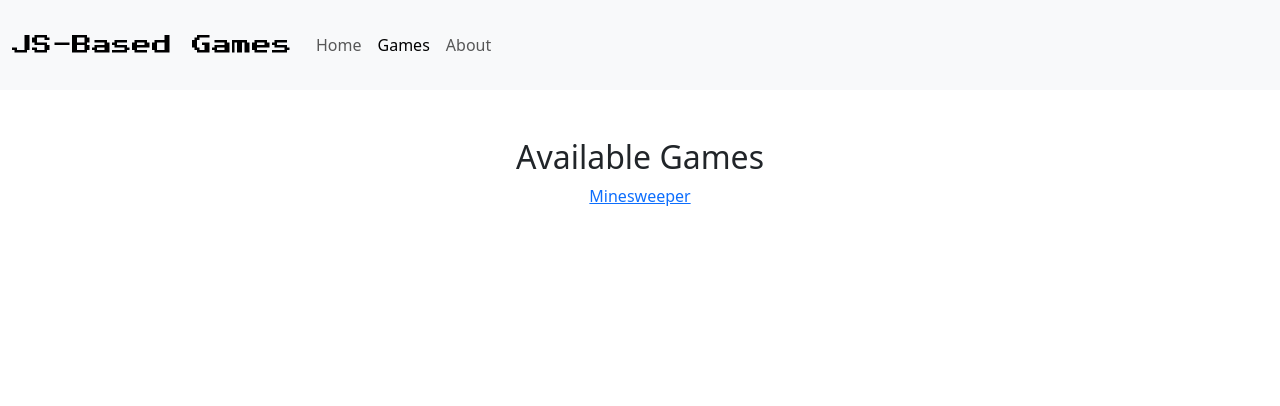
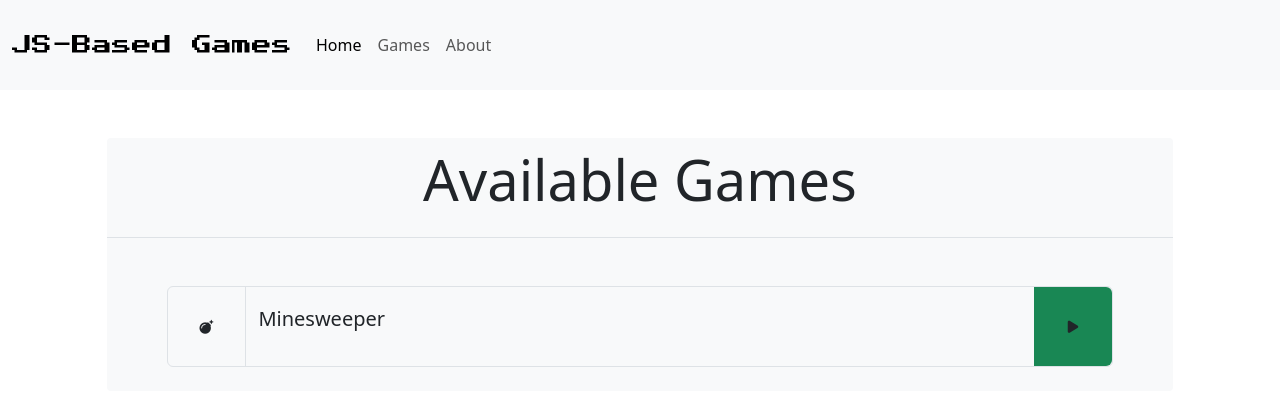
Before and after one commit to DerekGary/JS-Games-Web-App, a plain HTML site: page games.html in a window 1280 px wide. Drawn offline with nearby package versions, Linux system fonts and the light colour scheme.

Commit message:
Changes to stash

```diff
--- a/games.html
+++ b/games.html
@@ -1,9 +1,11 @@
 <!DOCTYPE html>
 <html lang="en">
+
 <head>
     <meta charset="UTF-8">
     <meta name="viewport" content="width=device-width, initial-scale=1.0">
     <title>Games</title>
+    <script src="https://kit.fontawesome.com/52ddef816e.js" crossorigin="anonymous"></script>
     <link rel="stylesheet" href="css/styles.css">
     <link rel="preconnect" href="https://fonts.googleapis.com">
     <link rel="preconnect" href="https://fonts.gstatic.com" crossorigin>
@@ -14,38 +16,49 @@
         integrity="sha384-YvpcrYf0tY3lHB60NNkmXc5s9fDVZLESaAA55NDzOxhy9GkcIdslK1eN7N6jIeHz"
         crossorigin="anonymous"></script>
 </head>
+
 <body>
-    <!-- Reused the navbar from index.html -->
-    <nav class="navbar navbar-expand-lg navbar-light bg-light">
-        <div class="container-fluid">
-            <a class="navbar-brand" href="#">JS-Based Games</a>
-            <button class="navbar-toggler" type="button" data-bs-toggle="collapse" data-bs-target="#navbarNav"
-                aria-controls="navbarNav" aria-expanded="false" aria-label="Toggle navigation">
-                <span class="navbar-toggler-icon"></span>
-            </button>
-            <div class="collapse navbar-collapse" id="navbarNav">
-                <ul class="navbar-nav">
-                    <li class="nav-item">
-                        <a class="nav-link" href="index.html">Home</a>
-                    </li>
-                    <li class="nav-item">
-                        <a class="nav-link active" aria-current="page" href="games.html">Games</a>
-                    </li>
-                    <li class="nav-item">
-                        <a class="nav-link" href="#">About</a>
-                    </li>
-                </ul>
+    <div id="navbar"></div>
+    <script src="/components/nav-creator.js"></script>
+
+    <!-- Games List Section -->
+    <div class="container-fluid">
+        <div class="row mt-5">
+            <div class="col-1">
+                <!-- Empty left margin -->
+            </div>
+
+            <div class="col-10 py-2 bg-light rounded-1 pb-4">
+                <div class="row pb-4 border-bottom mb-5">
+                    <div class="col-12 text-center">
+                        <span class="display-4 responsive-text">Available Games</span>
+                    </div>
+                </div>
+
+                <!-- Minesweeper -->
+                <div class="row mx-5 rounded-2 border">
+                    <div class="col-1 d-flex border-end align-items-center justify-content-center">
+                        <i class="fas fa-solid fa-bomb fa-sm responsive-icon"></i>
+                    </div>
+
+                    <div class="col rounded-start d-flex align-items-center">
+                        <p class="lead responsive-text">Minesweeper</p>
+                    </div>
+
+                    <div class="col-1 bg-success d-flex align-items-center justify-content-center rounded-end" style="aspect-ratio: 1 / 1;">
+                        <i class="fas fa-solid fa-play fa-sm responsive-icon"></i>
+                    </div>
+                </div>
+
+            </div>
+
+            <div class="col-1">
+                <!-- Empty right margin -->
             </div>
         </div>
-    </nav>
-
-    <!-- Games List Section -->
-    <div class="container mt-5" id="games-container">
-        <h2>Available Games</h2>
-        <ul class="list-unstyled">
-            <li><a href="games/Minesweeper-EXAMPLE/minesweeper-example.html">Minesweeper</a></li>
-            <!-- Add more games here as they become available -->
-        </ul>
     </div>
 </body>
+
+
+
 </html>
```
Also changed, not shown: index.html (+6 -9 lines), info.html (line endings or trailing spaces).
